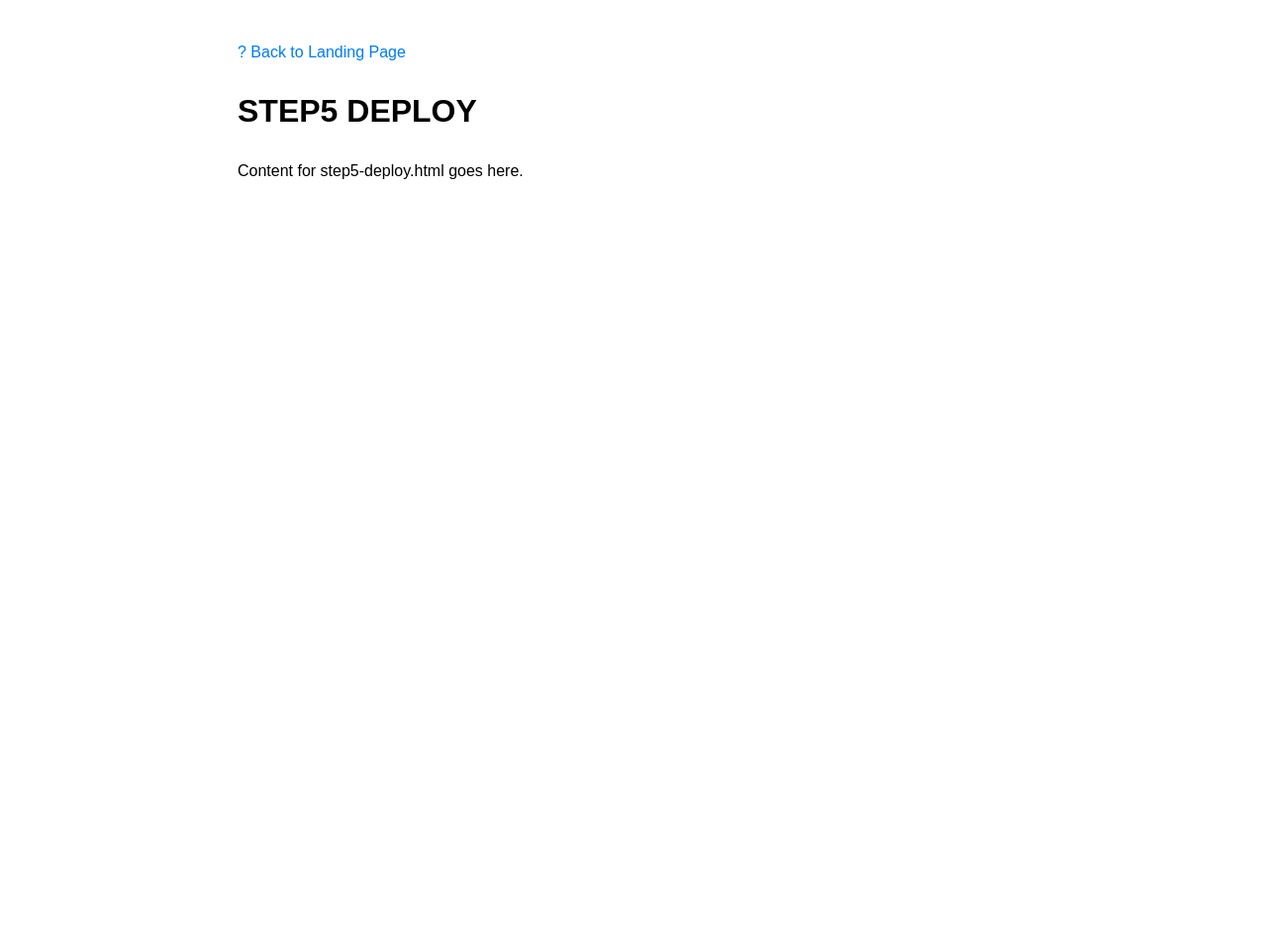
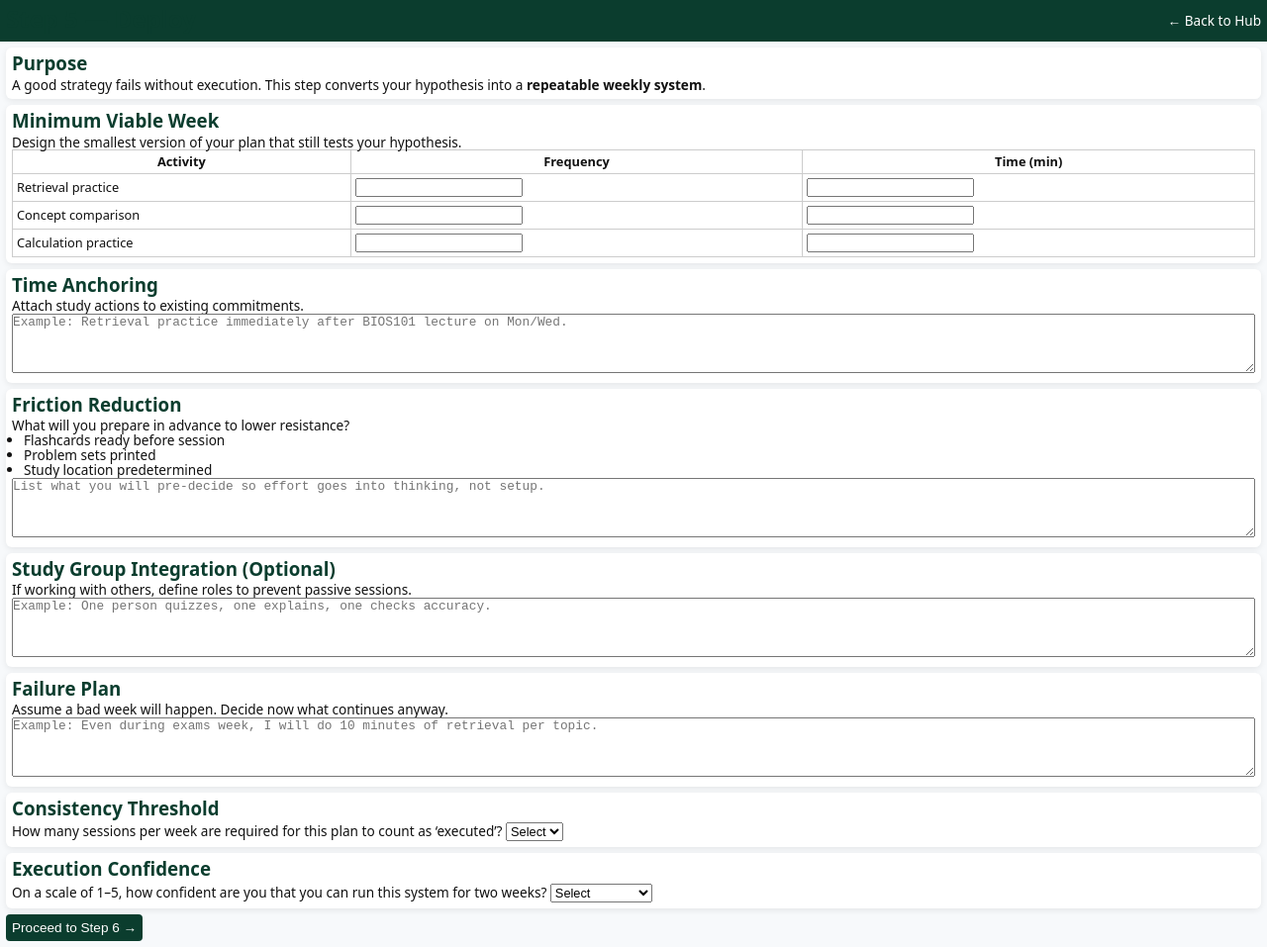
Before and after one commit to harriauwp/101Labs, a plain HTML site: page bios101-learning/step5-deploy.html in a window 1280 px wide. Shown: the whole page at 99% size. Before the commit the page ends 800 px from the top, so only its background shows below. Drawn offline with Linux system fonts and the light colour scheme.

Commit message:
Update step5-deploy.html

```diff
--- a/bios101-learning/step5-deploy.html
+++ b/bios101-learning/step5-deploy.html
@@ -1,19 +1,196 @@
 <!DOCTYPE html>
 <html lang="en">
 <head>
-    <meta charset="UTF-8">
-    <meta name="viewport" content="width=device-width, initial-scale=1.0">
-    <title>STEP5 DEPLOY</title>
-    <style>
-        body { font-family: sans-serif; line-height: 1.6; padding: 40px; max-width: 800px; margin: auto; }
-        nav { margin-bottom: 20px; }
-        a { color: #007bff; text-decoration: none; }
-        a:hover { text-decoration: underline; }
-    </style>
+<meta charset="UTF-8">
+<title>Step 5 — Deploy Your Strategy</title>
+<meta name="viewport" content="width=device-width, initial-scale=1.0">
+<style>
+*{margin:0;padding:0;box-sizing:border-box;}
+body{
+font-family:system-ui,sans-serif;
+background:#f7f9fb;
+color:#111;
+line-height:1.1;
+}
+header{
+background:#0b3d2e;
+color:#fff;
+padding:6px;
+display:flex;
+align-items:center;
+justify-content:space-between;
+}
+header a{
+color:#fff;
+text-decoration:none;
+font-size:0.85rem;
+}
+main{
+padding:6px;
+}
+section{
+background:#fff;
+margin-bottom:6px;
+padding:6px;
+border-radius:6px;
+box-shadow:0 2px 6px rgba(0,0,0,0.08);
+}
+h2,h3{
+color:#0b3d2e;
+margin-bottom:4px;
+}
+p,li,label{
+font-size:0.85rem;
+}
+ul{
+padding-left:12px;
+}
+textarea{
+width:100%;
+min-height:60px;
+font-size:0.8rem;
+}
+select,input{
+font-size:0.8rem;
+}
+table{
+width:100%;
+border-collapse:collapse;
+font-size:0.8rem;
+}
+td,th{
+border:1px solid #ccc;
+padding:4px;
+}
+button{
+background:#0b3d2e;
+color:#fff;
+border:none;
+padding:6px;
+font-size:0.85rem;
+border-radius:4px;
+cursor:pointer;
+}
+</style>
 </head>
+
 <body>
-    <nav><a href="index.html">? Back to Landing Page</a></nav>
-    <h1>STEP5 DEPLOY</h1>
-    <p>Content for step5-deploy.html goes here.</p>
+
+<header>
+<h2>Step 5 — Deploy</h2>
+<a href="index.html">← Back to Hub</a>
+</header>
+
+<main>
+
+<section>
+<h3>Purpose</h3>
+<p>
+A good strategy fails without execution.
+This step converts your hypothesis into a <strong>repeatable weekly system</strong>.
+</p>
+</section>
+
+<section>
+<h3>Minimum Viable Week</h3>
+<p>
+Design the smallest version of your plan that still tests your hypothesis.
+</p>
+<table>
+<tr>
+<th>Activity</th>
+<th>Frequency</th>
+<th>Time (min)</th>
+</tr>
+<tr>
+<td>Retrieval practice</td>
+<td><input></td>
+<td><input></td>
+</tr>
+<tr>
+<td>Concept comparison</td>
+<td><input></td>
+<td><input></td>
+</tr>
+<tr>
+<td>Calculation practice</td>
+<td><input></td>
+<td><input></td>
+</tr>
+</table>
+</section>
+
+<section>
+<h3>Time Anchoring</h3>
+<p>
+Attach study actions to existing commitments.
+</p>
+<textarea placeholder="Example: Retrieval practice immediately after BIOS101 lecture on Mon/Wed."></textarea>
+</section>
+
+<section>
+<h3>Friction Reduction</h3>
+<p>
+What will you prepare in advance to lower resistance?
+</p>
+<ul>
+<li>Flashcards ready before session</li>
+<li>Problem sets printed</li>
+<li>Study location predetermined</li>
+</ul>
+<textarea placeholder="List what you will pre-decide so effort goes into thinking, not setup."></textarea>
+</section>
+
+<section>
+<h3>Study Group Integration (Optional)</h3>
+<p>
+If working with others, define roles to prevent passive sessions.
+</p>
+<textarea placeholder="Example: One person quizzes, one explains, one checks accuracy."></textarea>
+</section>
+
+<section>
+<h3>Failure Plan</h3>
+<p>
+Assume a bad week will happen. Decide now what continues anyway.
+</p>
+<textarea placeholder="Example: Even during exams week, I will do 10 minutes of retrieval per topic."></textarea>
+</section>
+
+<section>
+<h3>Consistency Threshold</h3>
+<label>
+How many sessions per week are required for this plan to count as ‘executed’?
+</label>
+<select>
+<option value="">Select</option>
+<option>1</option>
+<option>2</option>
+<option>3</option>
+<option>4+</option>
+</select>
+</section>
+
+<section>
+<h3>Execution Confidence</h3>
+<label>
+On a scale of 1–5, how confident are you that you can run this system for two weeks?
+</label>
+<select>
+<option value="">Select</option>
+<option>1 — Very low</option>
+<option>2</option>
+<option>3</option>
+<option>4</option>
+<option>5 — Very high</option>
+</select>
+</section>
+
+<button onclick="location.href='step6-measure.html'">
+Proceed to Step 6 →
+</button>
+
+</main>
+
 </body>
 </html>
```
